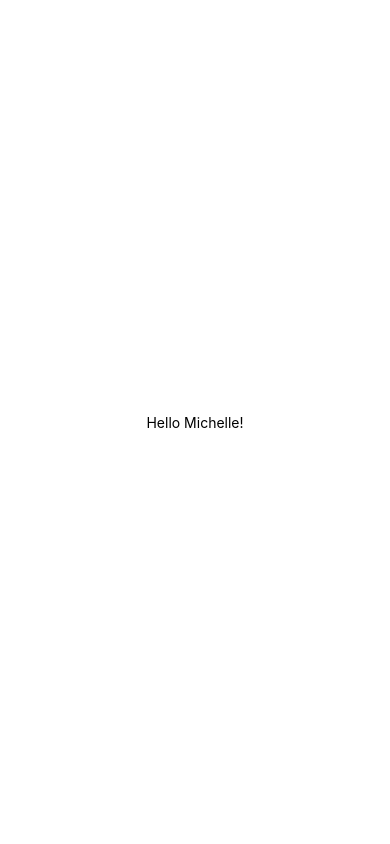
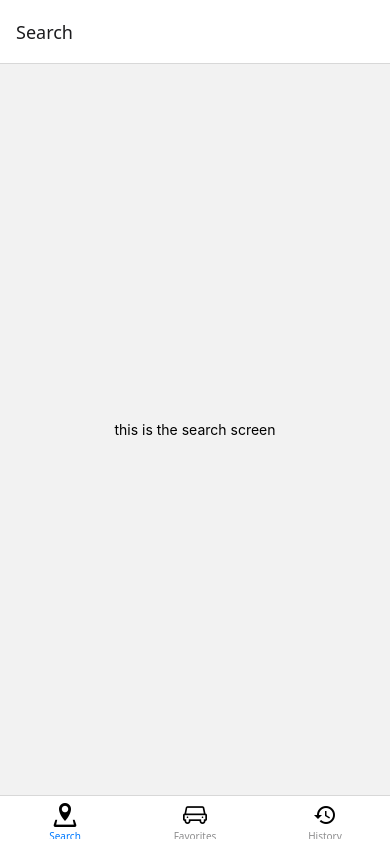
Before and after one commit to Michellepotran/MooDengParking, a React Native app: screen / in a window 390 px wide. Built offline with nearby package versions, Linux system fonts and the light colour scheme.

Commit message:
tab navigator

```diff
--- a/App.js
+++ b/App.js
@@ -1,20 +1,70 @@
-import { StatusBar } from 'expo-status-bar';
-import { StyleSheet, Text, View } from 'react-native';
+// import { StatusBar } from 'expo-status-bar';
+// import { StyleSheet, Text, View } from 'react-native';
 
-export default function App() {
+import React from "react";
+import { NavigationContainer } from '@react-navigation/native';
+import { createStackNavigator } from '@react-navigation/stack';
+import { createBottomTabNavigator } from '@react-navigation/bottom-tabs';
+import { View, Text, StyleSheet } from 'react-native';
+import Entypo from '@expo/vector-icons/Entypo';
+import AntDesign from '@expo/vector-icons/AntDesign';
+import MaterialIcons from '@expo/vector-icons/MaterialIcons';
+import HomeScreen from "./screens/HomeScreen";
+
+const Stack = createStackNavigator();
+const Tab = createBottomTabNavigator();
+
+function SearchScreen() {
   return (
-    <View style={styles.container}>
-      <Text>Hello Michelle!</Text>
-      <StatusBar style="auto" />
+    <View style={styles.screenContainer}>
+      <Text>this is the search screen</Text>
     </View>
   );
 }
 
+function FavoritesScreen() {
+  return (
+    <View style={styles.screenContainer}>
+      <Text>Favorites Screen</Text>
+    </View>
+  );
+}
+
+function HistoryScreen() {
+  return (
+    <View style={styles.screenContainer}>
+      <Text>History Screen</Text>
+    </View>
+  );
+}
+
+
+export default function App() {
+  return (
+    <NavigationContainer>
+      <Tab.Navigator initialRouteName="Search">
+        <Tab.Screen name="Search" component={SearchScreen} options={{tabBarLabel: 'Search', tabBarIcon:({color,size})=>(<Entypo name="location" size={24} color="black" />)}} />
+        <Tab.Screen name="Favorites" component={FavoritesScreen} options={{tabBarLabel: 'Favorites', tabBarIcon:({color,size})=>(<AntDesign name="car" size={24} color="black" />)}} />
+        <Tab.Screen name="History" component={HistoryScreen} options={{tabBarLabel: 'History', tabBarIcon:({color,size})=>(<MaterialIcons name="history" size={24} color="black" />)}} />
+      </Tab.Navigator>
+    </NavigationContainer>
+  );
+}
+
 const styles = StyleSheet.create({
-  container: {
+  screenContainer: {
     flex: 1,
-    backgroundColor: '#fff',
+    justifyContent: 'center',
     alignItems: 'center',
-    justifyContent: 'center',
   },
 });
+
+// export default function App() {
+//   return (
+//     <NavigationContainer>
+//       <Stack.Navigator>
+//         <Stack.Screen name="Home" component={HomeScreen} />
+//       </Stack.Navigator>
+//     </NavigationContainer>
+//   );
+// }
--- /dev/null
+++ b/babel.config.js
@@ -0,0 +1,7 @@
+module.exports = {
+    presets: [
+      'babel-preset-expo', // Use this for Expo projects
+      '@babel/preset-react' // Add support for JSX
+    ],
+    plugins: ['react-native-reanimated/plugin'], // Required for react-native-reanimated
+  };
--- /dev/null
+++ b/screens/FavoritesScreen.js
@@ -0,0 +1,18 @@
+import React from 'react';
+import { View, Text, StyleSheet } from 'react-native';
+
+export default function FavoritesScreen() {
+    return (
+        <View style={styles.container}>
+            <Text>f Screen</Text>
+        </View>
+    );
+}
+
+const styles = StyleSheet.create({
+    container: {
+        flex: 1,
+        justifyContent: 'center',
+        alignItems: 'center',
+    },
+});
--- /dev/null
+++ b/screens/HistoryScreen.js
@@ -0,0 +1,20 @@
+
+
+import React from 'react';
+import { View, Text, StyleSheet } from 'react-native';
+
+export default function HistoryScreen() {
+    return (
+        <View style={styles.container}>
+            <Text>Search Screen</Text>
+        </View>
+    );
+}
+
+const styles = StyleSheet.create({
+    container: {
+        flex: 1,
+        justifyContent: 'center',
+        alignItems: 'center',
+    },
+});
--- /dev/null
+++ b/screens/HomeScreen.js
@@ -0,0 +1,107 @@
+// import React, { useState } from 'react';
+// import { View, Button } from 'react-native';
+// import MapView, { Marker } from 'react-native-maps';
+// import AsyncStorage from '@react-native-async-storage/async-storage';
+// import * as Location from 'expo-location';
+
+
+
+
+// const HomeScreen = () => {
+//   const [location, setLocation] = useState(null);
+
+//   useEffect(() => {
+//     const getLocation = async () => {
+//       let { status } = await Location.requestForegroundPermissionsAsync();
+//       if (status !== 'granted') {
+//         setErrorMsg('Permission to access location was denied');
+//         return;
+//       }
+
+//       let location = await Location.getCurrentPositionAsync({});
+//       setLocation(location);
+//     };
+
+//     getLocation();
+//   }, []);
+
+//   const saveLocation = async () => {
+//     Geolocation.getCurrentPosition(
+//       async (position) => {
+//         const { latitude, longitude } = position.coords;
+//         setLocation({ latitude, longitude });
+//         await AsyncStorage.setItem('parkingLocation', JSON.stringify({ latitude, longitude }));
+//       },
+//       (error) => console.error(error)
+//     );
+//   };
+
+//   return (
+//     <View style={{ flex: 1 }}>
+//       <MapView
+//         style={{ flex: 1 }}
+//         initialRegion={{
+//           latitude: 37.78825,
+//           longitude: -122.4324,
+//           latitudeDelta: 0.01,
+//           longitudeDelta: 0.01,
+//         }}
+//       >
+//         {location && <Marker coordinate={location} />}
+//       </MapView>
+//       <Button title="Save Parking Spot" onPress={saveLocation} />
+//     </View>
+//   );
+// };
+
+// export default HomeScreen;
+
+
+// import React from 'react';
+// import { View, Text, Button, StyleSheet } from 'react-native';
+
+// export default function HomeScreen() {
+//   const handlePress = () => {
+//     console.log('Home button pressed');
+//   };
+
+//   return (
+//     <View style={styles.container}>
+//       <Text style={styles.text}>Welcome to the Home Screen</Text>
+//       <Button title="Go to Home" onPress={handlePress} />
+//     </View>
+//   );
+// }
+
+// const styles = StyleSheet.create({
+//   container: {
+//     flex: 1,
+//     justifyContent: 'center',
+//     alignItems: 'center',
+//     padding: 20,
+//   },
+//   text: {
+//     fontSize: 24,
+//     marginBottom: 20,
+//   },
+// });
+
+import React from 'react';
+import { createBottomTabNavigator } from '@react-navigation/bottom-tabs';
+import SearchScreen from './SearchScreen';
+import FavoritesScreen from './FavoritesScreen';
+import HistoryScreen from './HistoryScreen';
+import Ionicons from 'react-native-vector-icons/Ionicons';
+
+const Tab = createBottomTabNavigator();
+
+export default function HomeScreen() {
+    return (
+        <Tab.Navigator
+            initialRouteName="Search">
+            <Tab.Screen name="Search" component={SearchScreen} />
+            <Tab.Screen name="Favorites" component={FavoritesScreen} />
+            <Tab.Screen name="History" component={HistoryScreen} />
+        </Tab.Navigator>
+    );
+}
--- /dev/null
+++ b/screens/SearchScreen.js
@@ -0,0 +1,26 @@
+// function SearchScreen() {
+//     return (
+//       <View style={styles.screenContainer}>
+//         <Text >Search Screen</Text>
+//       </View>
+//     );
+//   }
+
+import React from 'react';
+import { View, Text, StyleSheet } from 'react-native';
+
+export default function SearchScreen() {
+    return (
+        <View style={styles.container}>
+            <Text>this is the search screen</Text>
+        </View>
+    );
+}
+
+const styles = StyleSheet.create({
+    container: {
+        flex: 1,
+        justifyContent: 'center',
+        alignItems: 'center',
+    },
+});
```
Also changed, not shown: package.json (+14 -1 lines), 2 other files (tests, documents, lock files or other folders).
